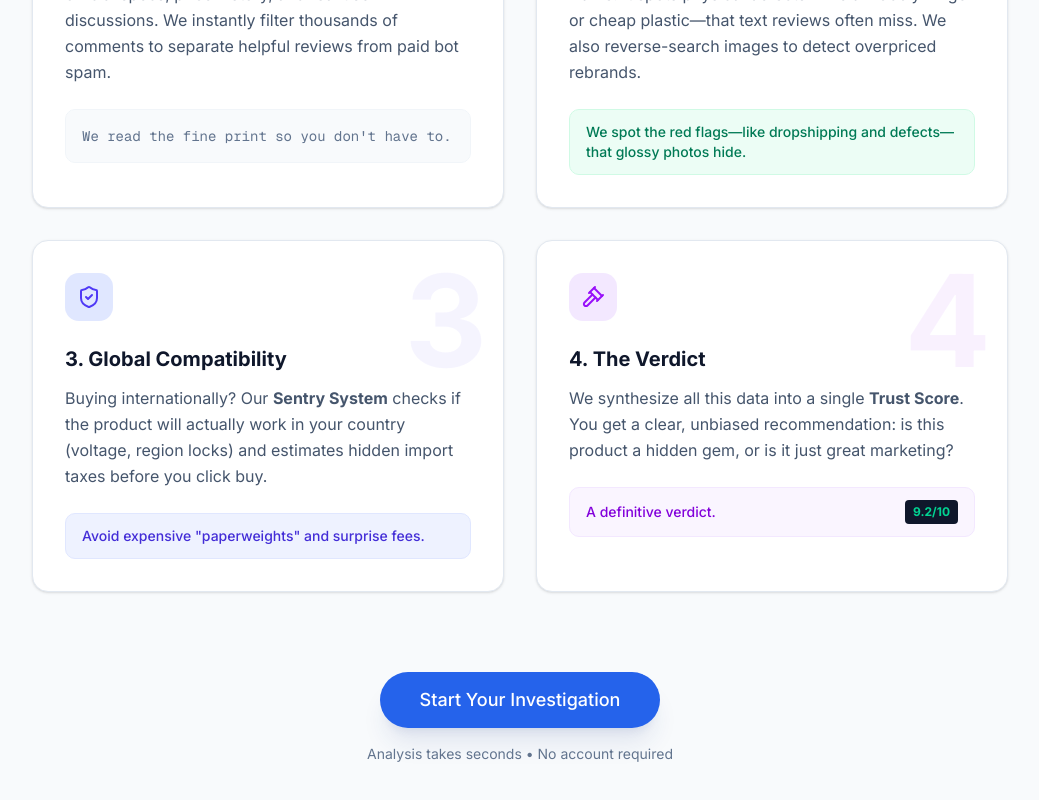
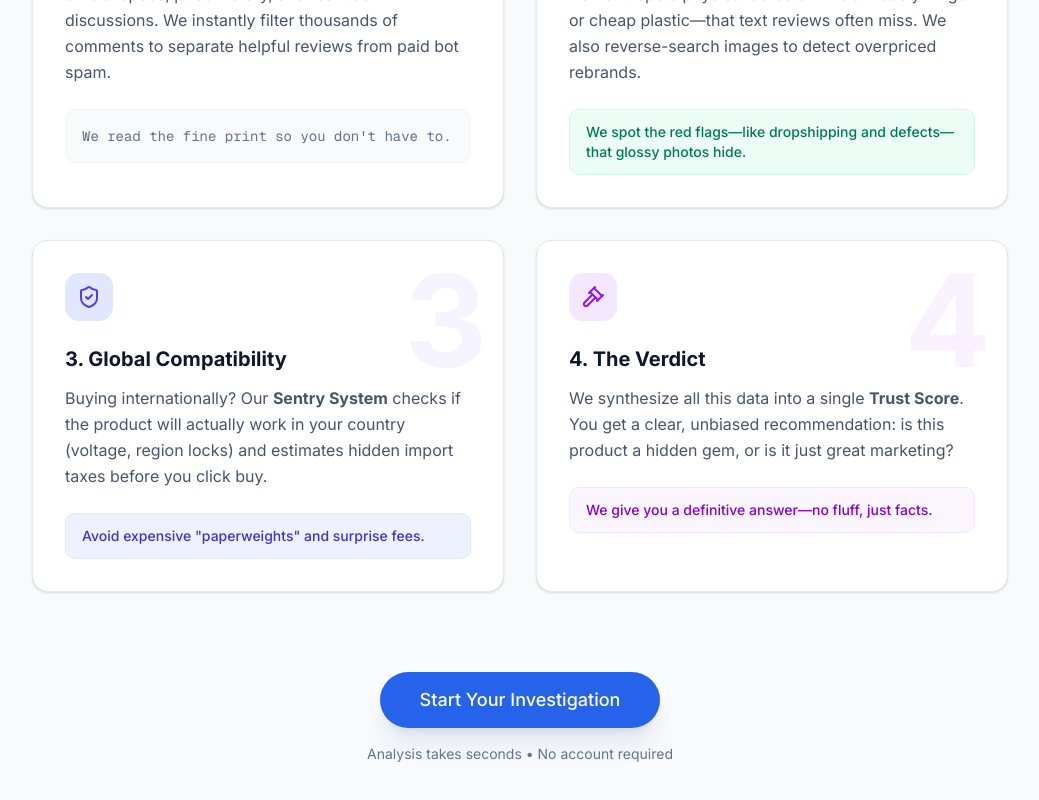
Before and after one commit to snplmntn/skeptek, a Next.js app: page /how-it-works in a window 1280 px wide. Shown: the part 504-1304 px from the top of the page, without its empty margins (120-1159 px from the left). Built offline with nearby package versions, Linux system fonts and the light colour scheme.

Commit message:
fix(ui): standardize step 4 benefit box styling

```diff
--- a/app/how-it-works/page.tsx
+++ b/app/how-it-works/page.tsx
@@ -84,9 +84,8 @@ export default function HowItWorks() {
                 <p className="text-slate-600 leading-relaxed mb-6">
                     We synthesize all this data into a single <strong>Trust Score</strong>. You get a clear, unbiased recommendation: is this product a hidden gem, or is it just great marketing?
                 </p>
-                <div className="bg-purple-50 text-purple-700 px-4 py-3 rounded-lg text-sm font-medium border border-purple-100 flex items-center justify-between">
-                    <span>A definitive verdict.</span>
-                    <span className="bg-slate-900 text-emerald-400 text-xs px-2 py-1 rounded font-bold">9.2/10</span>
+                <div className="bg-purple-50 text-purple-700 px-4 py-3 rounded-lg text-sm font-medium border border-purple-100">
+                    We give you a definitive answer—no fluff, just facts.
                 </div>
             </div>
         </div>
```
